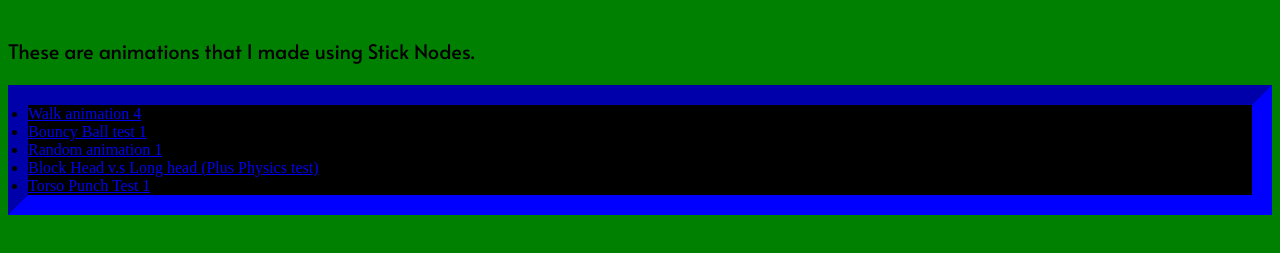
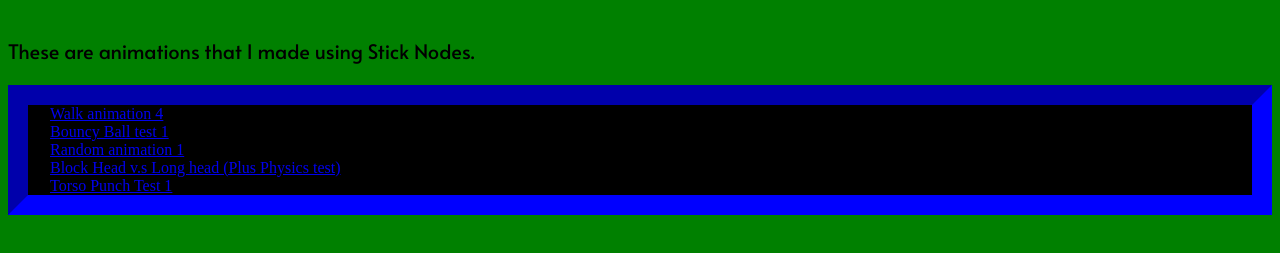
Before and after one commit to JanMichaelTangonan/WebsiteProject, a plain HTML site: page AnimationsShowcase.html in a window 1280 px wide. Shown: the part 545-798 px from the top of the page. Drawn offline with Linux system fonts and the light colour scheme.

Commit message:
Applied individual "div" tag for links section
Changed the "ul" tag into a "div" tag for that section of the website to have an individual

```diff
--- a/AnimationsShowcase.html
+++ b/AnimationsShowcase.html
@@ -28,7 +28,7 @@
 <section>
 <h1>My animations</h1>
 <p>These are animations that I made using Stick Nodes.</p>
-<ul class="linkColors linkDesigns">
+<div class="linkColors linkDesigns">
 
 <li><a href="https://www.youtube.com/watch?v=EtPUNAiZVX0">Walk animation 4</a></li>
 <li><a href="https://www.youtube.com/watch?v=L9xApDKwVo8">Bouncy Ball test 1</a></li>
@@ -36,7 +36,7 @@
 <li><a href="https://www.youtube.com/watch?v=LdUS5xgPuuo">Block Head v.s Long head (Plus Physics test)</a></li>
 <li><a href="https://www.youtube.com/watch?v=Z5mlFD9vWOo">Torso Punch Test 1</a></li>
 
-</ul>
+</div>
 </section>
 </main>
 
```
